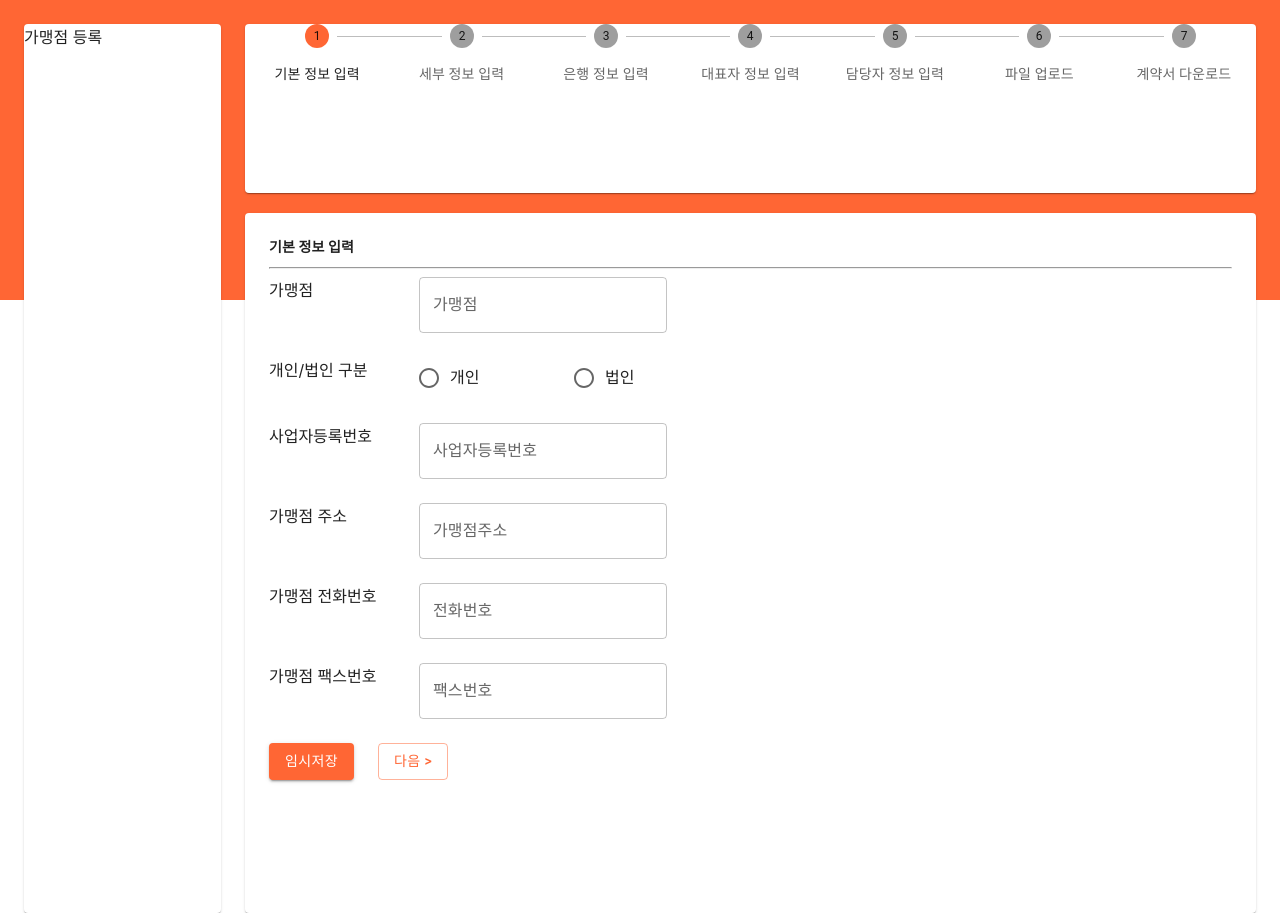
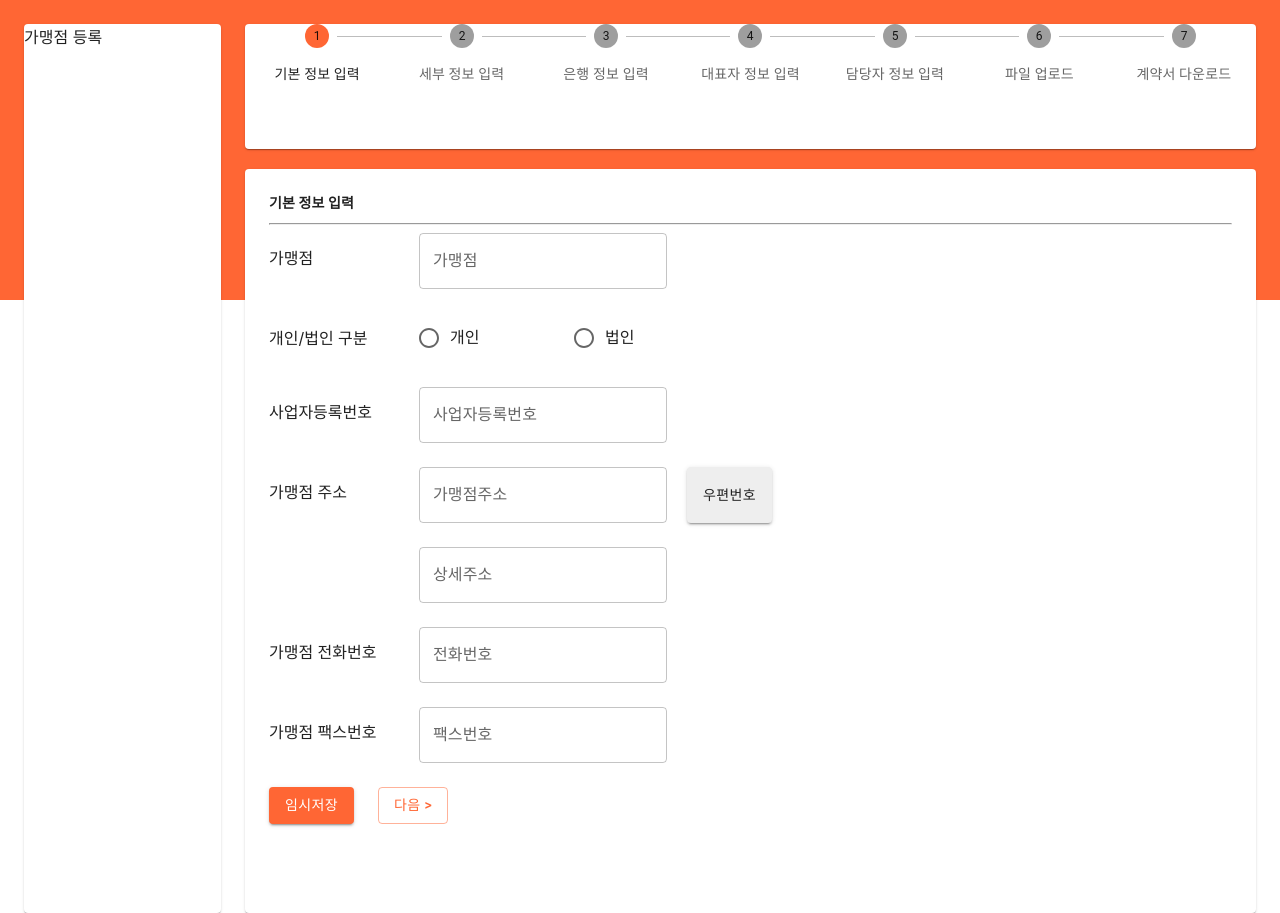
Before and after one commit to tamoimi/ozic-step, a React (Create React App) app: page / in a window 1280 px wide. Built offline with nearby package versions, Linux system fonts and the light colour scheme.

Commit message:
Feat: 모달창 open

```diff
--- a/src/components/Merchants/Step1.jsx
+++ b/src/components/Merchants/Step1.jsx
@@ -6,16 +6,27 @@ import { FormControlLabel } from "@mui/material";
 import { Radio } from "@mui/material";
 import { TextField } from "@mui/material";
 import { Stack } from "@mui/system";
+import PostCode from "../PostCode";
+import { useState } from "react";
 
 const Step1 = ({ setCurrentStepProp }) => {
+  const [openPostCode, setOpenPostCode] = useState(false);
+
+  // React-Hook-Form
   const {
     register,
     handleSubmit,
     formState: { errors },
   } = useForm();
+
+  // 다음단계로 클릭했을 때 한페이지씩 이동
   const onSubmit = (data) => {
     console.log("step1다음으로 클릭 됨");
     setCurrentStepProp((prev) => prev + 1);
+  };
+
+  const openPostCodeModal = () => {
+    setOpenPostCode(true);
   };
 
   return (
@@ -36,7 +47,7 @@ const Step1 = ({ setCurrentStepProp }) => {
             <Stack direction="row">
               <label>가맹점</label>
               <TextField
-                id="franchisee-id"
+                id="franchisee"
                 label="가맹점"
                 variant="outlined"
                 color="primary"
@@ -66,52 +77,77 @@ const Step1 = ({ setCurrentStepProp }) => {
             <Stack direction="row">
               <label>사업자등록번호</label>
               <TextField
-                id="registNum-id"
+                id="registNum"
                 label="사업자등록번호"
                 variant="outlined"
                 type="number"
                 color="primary"
                 {...register("registNum")}
               />
-              {errors.registNum && <span>꼭 필요!</span>} <br />
+              {errors.registNum && <span>꼭 필요!</span>}
             </Stack>
 
             <Stack direction="row">
               <label>가맹점 주소</label>
               <TextField
-                id="franchiseeAd-id"
+                id="franchiseeAd"
                 label="가맹점주소"
                 variant="outlined"
                 color="primary"
                 {...register("franchiseeAd")}
               />
-              {errors.franchisee && <span>This field is required</span>} <br />
+              {errors.franchisee && <span>This field is required</span>}
+              <Button
+                variant="contained"
+                sx={{ background: "#eee", marginLeft: "20px" }}
+                size="medium"
+                onClick={openPostCodeModal}
+              >
+                우편번호
+              </Button>
+              <br />
             </Stack>
+
+            <Stack direction="row">
+              <label></label>
+              <TextField
+                id="franchiseeAd"
+                label="상세주소"
+                variant="outlined"
+                color="primary"
+                {...register("franchiseeAd")}
+              />
+            </Stack>
+
+            <PostCode
+              openPostCode={openPostCode}
+              setOpenPostCode={setOpenPostCode}
+            />
 
             <Stack direction="row">
               <label>가맹점 전화번호</label>
               <TextField
-                id="franchiseeNum-id"
+                id="franchiseeNum"
                 label="전화번호"
                 variant="outlined"
                 type="number"
                 color="primary"
                 {...register("franchiseeNum")}
               />
-              {errors.franchisee && <span>This field is required</span>} <br />
+              {errors.franchisee && <span>This field is required</span>}
             </Stack>
 
             <Stack direction="row">
               <label>가맹점 팩스번호</label>
               <TextField
-                id="franchiseeFaxNum-id"
+                id="franchiseeFaxNum"
                 label="팩스번호"
                 variant="outlined"
                 type="number"
                 color="primary"
                 {...register("franchiseeFaxNum")}
               />
-              {errors.franchisee && <span>This field is required</span>} <br />
+              {errors.franchisee && <span>This field is required</span>}
             </Stack>
           </Stack>
 
@@ -129,6 +165,7 @@ const Step1 = ({ setCurrentStepProp }) => {
       <style>{`
           label {
             width: 150px;
+            line-height: 50px;
           }
           input::-webkit-outer-spin-button,
           input::-webkit-inner-spin-button {
```
